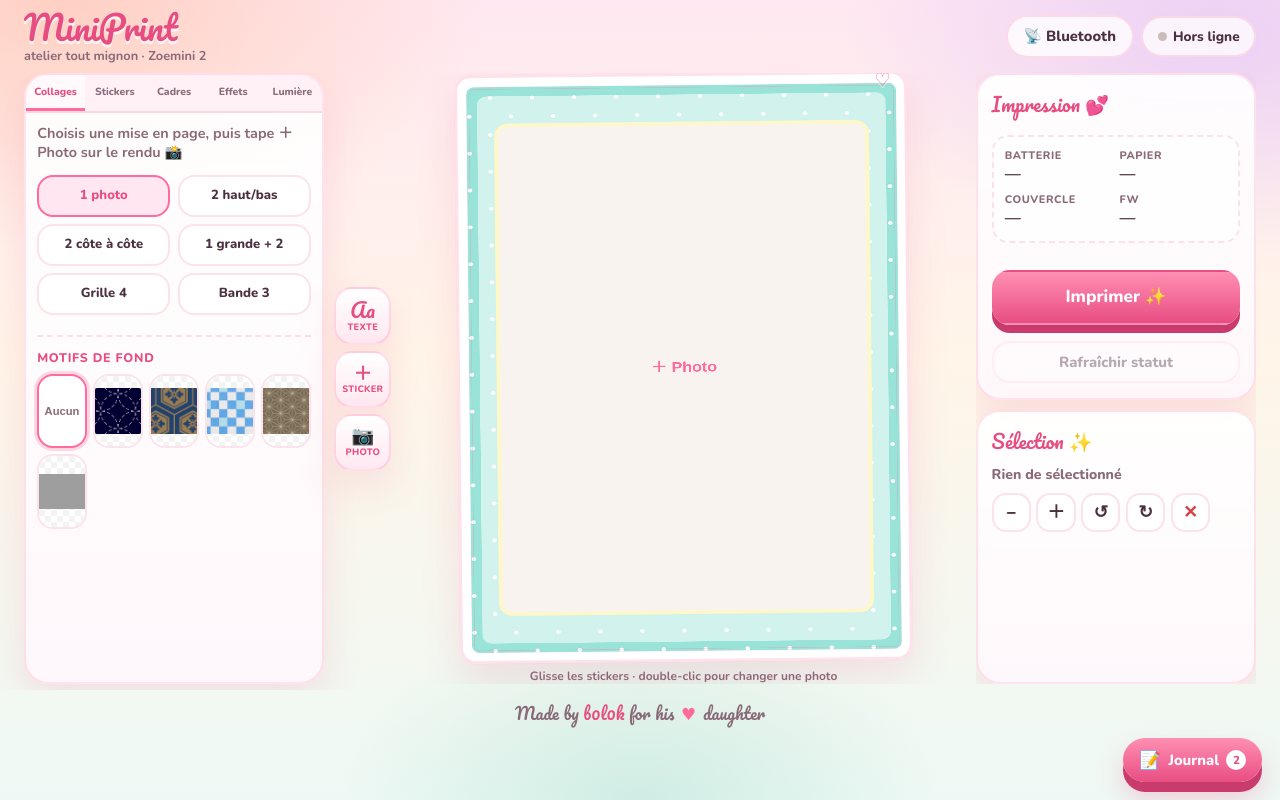
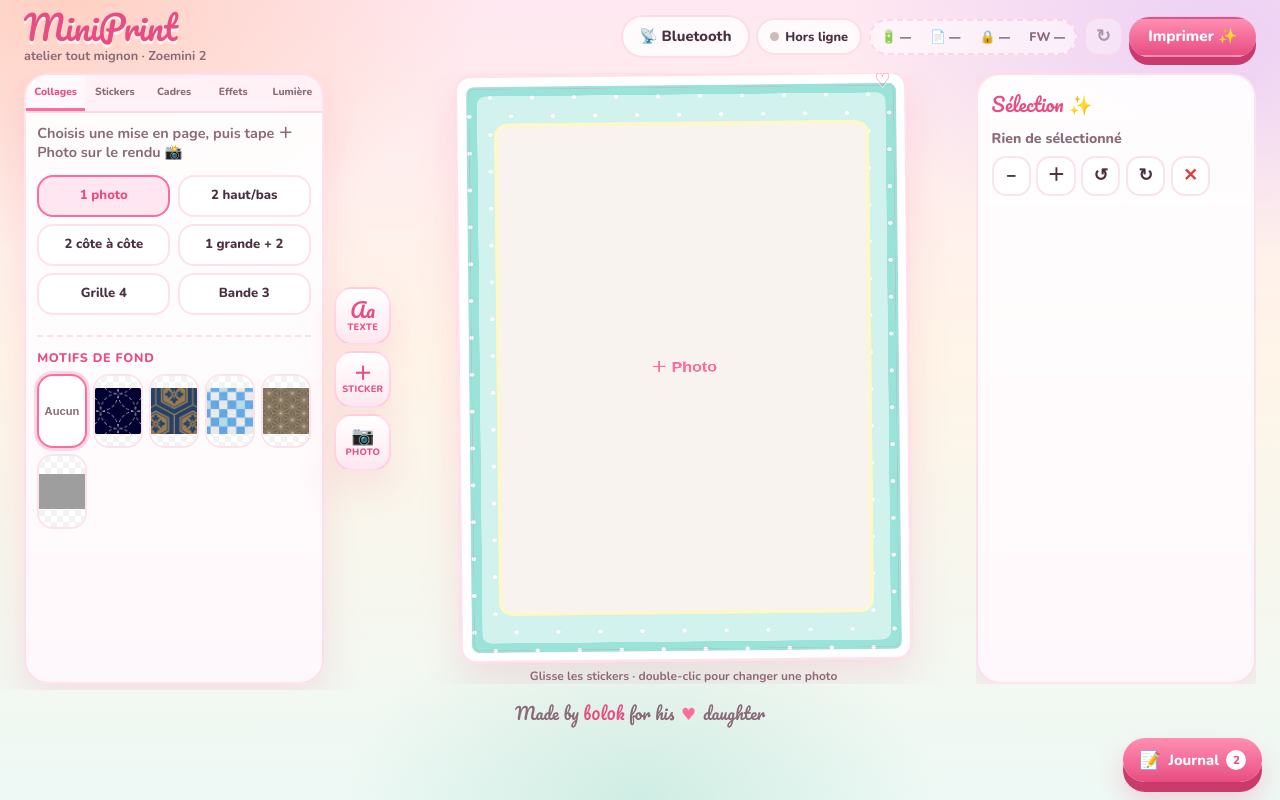
Before and after one commit to b0l0k/miniprint, a website built with Vite: page index.html in a window 1280 px wide. Built offline with nearby package versions, Linux system fonts and the light colour scheme; grey boxes are pictures that could not be loaded; a web font is replaced by a local one.

Commit message:
Move printer status and print controls into the top bar.
Frees the right column for selection-only; status becomes compact icon chips.

Co-authored-by: Cursor <cursoragent@cursor.com>

```diff
--- a/css/app.css
+++ b/css/app.css
@@ -79,19 +79,21 @@ body {
 .header-actions {
   display: flex;
   flex-wrap: wrap;
-  gap: 0.45rem;
+  gap: 0.4rem;
   align-items: center;
+  justify-content: flex-end;
+  max-width: min(100%, 52rem);
 }
 
 .printer-pill {
   display: inline-flex;
   align-items: center;
   gap: 0.4rem;
-  padding: 0.55rem 0.9rem;
+  padding: 0.45rem 0.75rem;
   border-radius: 999px;
   background: rgba(255, 255, 255, 0.75);
   border: 2px solid var(--line);
-  font-size: 0.85rem;
+  font-size: 0.8rem;
   font-weight: 800;
 }
 
@@ -100,6 +102,86 @@ body {
 }
 .printer-pill[data-state="online"] .dot { background: #3ecf8e; box-shadow: 0 0 0 4px rgba(62,207,142,0.2); }
 .printer-pill[data-state="link"] .dot { background: var(--peach); }
+
+.status-icons {
+  display: inline-flex;
+  align-items: center;
+  gap: 0.3rem;
+  padding: 0.2rem;
+  border-radius: 999px;
+  background: rgba(255, 255, 255, 0.55);
+  border: 2px dashed var(--line);
+}
+
+.status-icons[data-state="online"] {
+  border-style: solid;
+  border-color: rgba(62, 207, 142, 0.45);
+  background: rgba(62, 207, 142, 0.08);
+}
+.status-icons[data-state="link"] {
+  border-style: solid;
+  border-color: rgba(255, 179, 138, 0.55);
+  background: rgba(255, 179, 138, 0.12);
+}
+
+.status-chip {
+  display: inline-flex;
+  align-items: center;
+  gap: 0.2rem;
+  padding: 0.28rem 0.45rem;
+  border-radius: 999px;
+  font-size: 0.72rem;
+  font-weight: 800;
+  color: var(--ink);
+  white-space: nowrap;
+}
+
+.status-chip .status-ico {
+  font-size: 0.78rem;
+  font-weight: 800;
+  color: var(--muted);
+  letter-spacing: 0;
+}
+
+.status-chip strong {
+  font-size: 0.72rem;
+  font-weight: 800;
+  max-width: 3.2rem;
+  overflow: hidden;
+  text-overflow: ellipsis;
+}
+
+.btn.header-print {
+  padding: 0.65rem 1.05rem;
+  font-size: 0.95rem;
+  box-shadow: 0 5px 0 #c93b6d;
+  flex: 0 0 auto;
+}
+.btn.header-print:active:not(:disabled) {
+  box-shadow: 0 2px 0 #c93b6d;
+}
+
+.header-progress {
+  display: flex;
+  align-items: center;
+  gap: 0.45rem;
+  min-width: 7rem;
+  max-width: 10rem;
+  margin: 0;
+}
+.header-progress .progress-track {
+  flex: 1;
+  height: 8px;
+  margin: 0;
+}
+.header-progress #progress-label {
+  margin: 0;
+  font-size: 0.72rem;
+  white-space: nowrap;
+}
+.header-progress[hidden] {
+  display: none !important;
+}
 
 .banner {
   margin: 0 clamp(0.8rem, 2.5vw, 1.5rem) 0.35rem;
@@ -531,22 +613,8 @@ body {
   overflow: hidden;
 }
 
-.print-card,
 .selection-card {
   padding: 0.75rem 0.85rem 0.9rem;
-}
-
-.print-card {
-  flex: 0 0 auto;
-  display: grid;
-  gap: 0.85rem;
-}
-
-.print-card .btn.primary {
-  margin-bottom: 0.15rem; /* réserve un peu pour l’ombre 3D (8px) */
-}
-
-.selection-card {
   flex: 1 1 auto;
   min-height: 0;
   overflow: auto;
@@ -554,7 +622,6 @@ body {
   scrollbar-color: rgba(232, 77, 130, 0.35) transparent;
 }
 
-.print-card h2,
 .selection-card h2,
 .log-popover-head h2 {
   margin: 0 0 0.45rem;
@@ -562,10 +629,6 @@ body {
   font-size: 1.2rem;
   color: var(--pink-deep);
   font-weight: 400;
-}
-
-.print-card h2 {
-  margin: 0;
 }
 
 .selection-card .sel-label {
@@ -587,39 +650,6 @@ body {
   margin-top: 0.65rem;
 }
 
-.stats {
-  display: grid;
-  grid-template-columns: 1fr 1fr;
-  gap: 0.45rem;
-  margin-bottom: 0.85rem;
-  padding: 0.7rem;
-  border-radius: 16px;
-  background: rgba(255,255,255,0.65);
-  border: 2px dashed var(--line);
-}
-
-.stats[data-state="online"] {
-  border-style: solid;
-  border-color: rgba(62, 207, 142, 0.45);
-  background: rgba(62, 207, 142, 0.08);
-}
-.stats[data-state="link"] {
-  border-style: solid;
-  border-color: rgba(255, 179, 138, 0.55);
-  background: rgba(255, 179, 138, 0.12);
-}
-
-.stat span {
-  display: block;
-  font-size: 0.68rem;
-  text-transform: uppercase;
-  letter-spacing: 0.05em;
-  color: var(--muted);
-  font-weight: 800;
-}
-.stat strong { font-size: 1rem; }
-
-.progress { margin-top: 0.75rem; }
 .progress-track {
   height: 10px;
   border-radius: 999px;
--- a/index.html
+++ b/index.html
@@ -28,6 +28,18 @@
         <div class="printer-pill" id="printer-pill" data-state="offline">
           <span class="dot"></span>
           <span id="printer-label">Hors ligne</span>
+        </div>
+        <div class="status-icons" id="status-card" data-state="offline" aria-label="Statut imprimante">
+          <span class="status-chip" title="Batterie"><span class="status-ico" aria-hidden="true">🔋</span><strong id="stat-battery">—</strong></span>
+          <span class="status-chip" title="Papier"><span class="status-ico" aria-hidden="true">📄</span><strong id="stat-paper">—</strong></span>
+          <span class="status-chip" title="Couvercle"><span class="status-ico" aria-hidden="true">🔒</span><strong id="stat-cover">—</strong></span>
+          <span class="status-chip" title="Firmware"><span class="status-ico" aria-hidden="true">FW</span><strong id="stat-fw">—</strong></span>
+        </div>
+        <button type="button" class="btn icon soft" id="btn-refresh" disabled title="Rafraîchir statut">↻</button>
+        <button type="button" class="btn primary header-print" id="btn-print">Imprimer ✨</button>
+        <div id="progress" class="progress header-progress" hidden>
+          <div class="progress-track"><div class="progress-bar" id="progress-bar"></div></div>
+          <p id="progress-label">0%</p>
         </div>
       </div>
     </header>
@@ -126,22 +138,6 @@
       </section>
 
       <aside class="side">
-        <div class="print-card candy">
-          <h2>Impression 💕</h2>
-          <div class="stats" id="status-card" data-state="offline">
-            <div class="stat"><span>Batterie</span><strong id="stat-battery">—</strong></div>
-            <div class="stat"><span>Papier</span><strong id="stat-paper">—</strong></div>
-            <div class="stat"><span>Couvercle</span><strong id="stat-cover">—</strong></div>
-            <div class="stat"><span>FW</span><strong id="stat-fw">—</strong></div>
-          </div>
-          <button type="button" class="btn primary block xl" id="btn-print">Imprimer ✨</button>
-          <button type="button" class="btn soft block" id="btn-refresh" disabled>Rafraîchir statut</button>
-          <div id="progress" class="progress" hidden>
-            <div class="progress-track"><div class="progress-bar" id="progress-bar"></div></div>
-            <p id="progress-label">0%</p>
-          </div>
-        </div>
-
         <div class="selection-card candy" id="selection-card">
           <h2>Sélection ✨</h2>
           <p class="sel-label" id="sel-label">Rien de sélectionné</p>
--- a/js/main.js
+++ b/js/main.js
@@ -142,8 +142,16 @@ function renderStatus() {
   }
   els.battery.textContent = `${s.batteryLevel}%`;
   els.paper.textContent = s.noPaper ? "vide" : "ok";
-  els.cover.textContent = s.coverOpen ? "ouvert" : "fermé";
+  els.cover.textContent = s.coverOpen ? "open" : "ok";
   els.fw.textContent = set?.firmwareVersion ?? "—";
+  els.cover.closest(".status-chip")?.setAttribute(
+    "title",
+    s.coverOpen ? "Couvercle ouvert" : "Couvercle fermé",
+  );
+  els.paper.closest(".status-chip")?.setAttribute(
+    "title",
+    s.noPaper ? "Plus de papier" : "Papier OK",
+  );
 }
 
 function setProgress(pct, label) {
```
